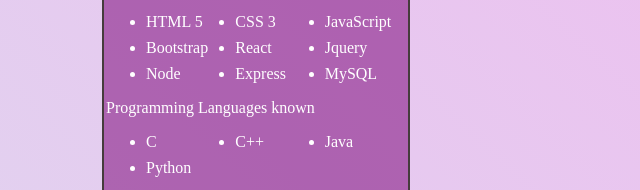
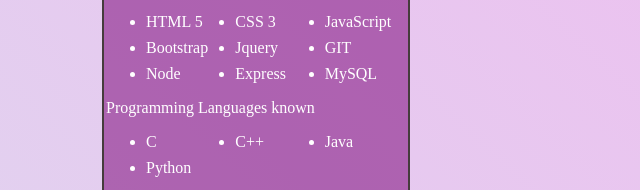
Before and after one commit to Sr-71-Alphaturi/portfo, a plain HTML site: page index.html in a window 1280 px wide. Shown: the part 1250-1440 px from the top of the page, 26-666 px from the left. Drawn offline with Linux system fonts and the light colour scheme.

Commit message:
Update index.html

```diff
--- a/index.html
+++ b/index.html
@@ -57,8 +57,8 @@
                             <li>HTML 5</li>
                             <li>CSS 3</li>
                             <li>JavaScript</li><li>Bootstrap</li>
-                            <li>React</li>
                             <li>Jquery</li>
+                            <li>GIT </li>
                             <li>Node</li>
                             <li>Express</li>
                             <li>MySQL</li>
```
